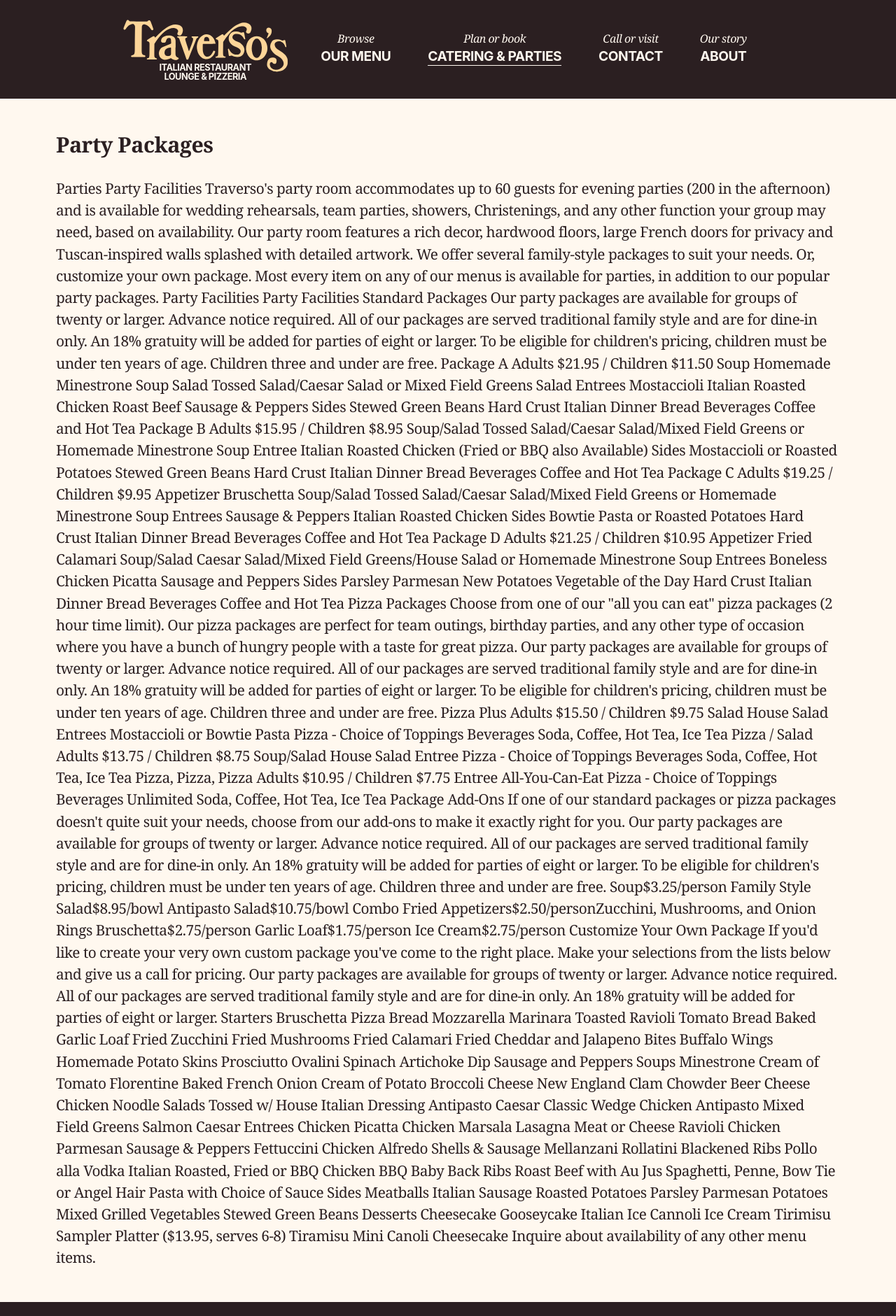
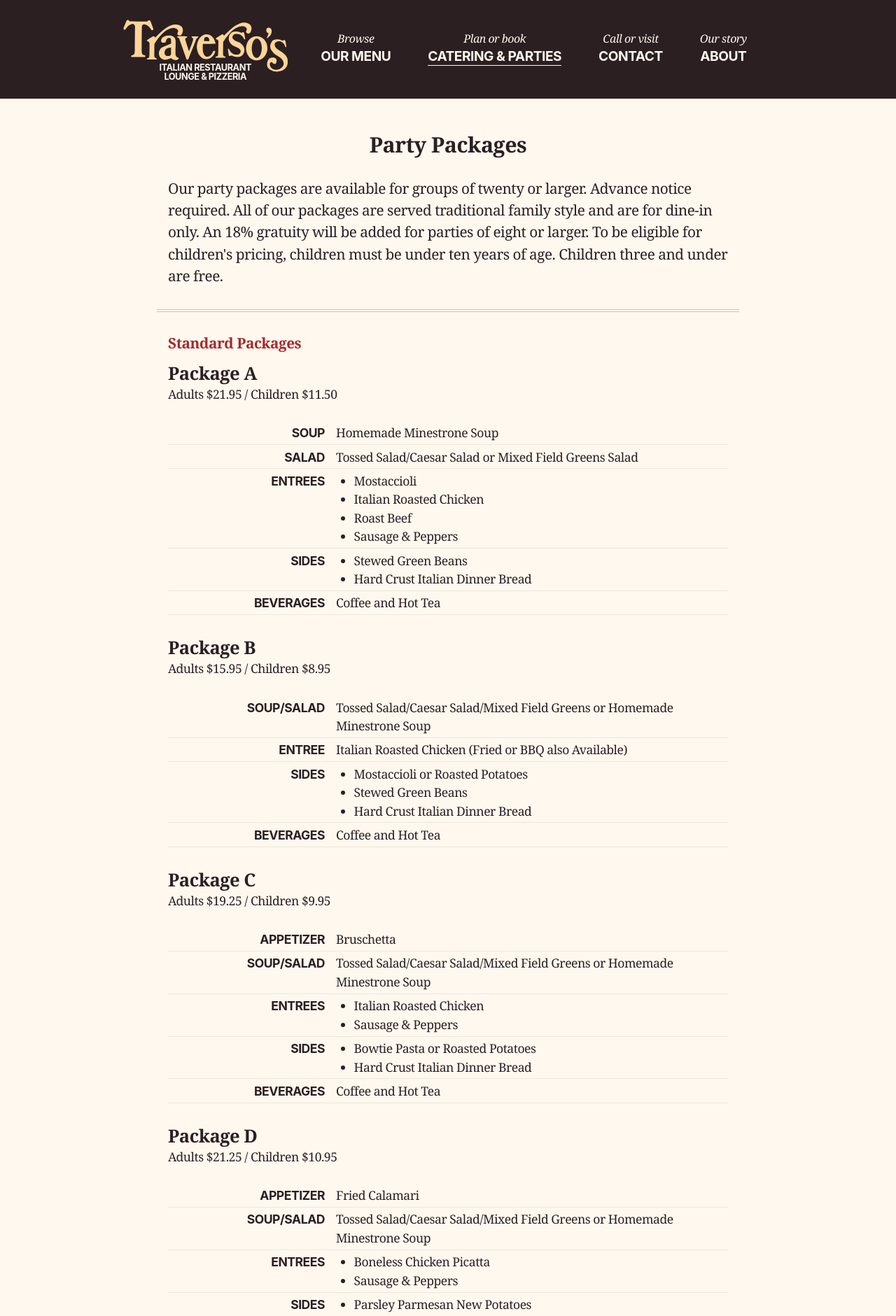
Before and after one commit to traversos/traversos.github.io, a Jekyll site: the page built from events/parties/index.html, in a window 1280 px wide. Shown: the top 1881 px of the page at 70% size. Built offline with Jekyll 4.4.1, drawn with Linux system fonts in a browser that asks for light colours; nearby versions of some CDN libraries; some of the changed text lies outside the part shown.

Commit message:
Party packages WIP

```diff
--- a/assets/stylesheets/style.scss
+++ b/assets/stylesheets/style.scss
@@ -371,7 +371,7 @@
 
   th, td {
     padding-right: 1rem;
-    border-bottom: 1px solid rgba(0,0,0,0.1);
+    border-bottom: 1px solid rgba(0,0,0,0.07);
   }
 }
 
@@ -452,6 +452,12 @@
   }
 }
 
+// PARTY PACKAGES
+.menu__item--packages th {
+  width: 30%;
+  text-align: right;
+}
+
 // CONTACT PAGE
 .contact {
   max-width: 50rem;
--- a/events/parties/index.html
+++ b/events/parties/index.html
@@ -2,98 +2,218 @@
 title: "Catering and Parties | Traverso’s Restaurant"
 layout: home
 ---
-<section class="page-content parties">
+<section class="page-content page-content--max-width  parties">
   <header>
-    <h1>
-      Party Packages
-    </h1>
+    <h1 class="centered">Party Packages</h1>
   </header>
   <article>
-Parties
-Party Facilities
-Traverso's party room accommodates up to 60 guests for evening parties (200 in the afternoon) and is available for wedding rehearsals, team parties, showers, Christenings, and any other function your group may need, based on availability.
-Our party room features a rich decor, hardwood floors, large French doors for privacy and Tuscan-inspired walls splashed with detailed artwork.
-We offer several family-style packages to suit your needs. Or, customize your own package. Most every item on any of our menus is available for parties, in addition to our popular party packages.
-
- Party Facilities Party Facilities
-
-
-Standard Packages
-Our party packages are available for groups of twenty or larger. Advance notice required. All of our packages are served traditional family style and are for dine-in only. An 18% gratuity will be added for parties of eight or larger. To be eligible for children's pricing, children must be under ten years of age.  Children three and under are free.
-Package A
-Adults $21.95 / Children $11.50
-Soup  Homemade Minestrone Soup
-Salad Tossed Salad/Caesar Salad or Mixed Field Greens Salad
-Entrees
-Mostaccioli
-Italian Roasted Chicken
-Roast Beef
-Sausage & Peppers
-Sides
-Stewed Green Beans
-Hard Crust Italian Dinner Bread
-Beverages Coffee and Hot Tea
-Package B
-Adults $15.95 / Children $8.95
-Soup/Salad  Tossed Salad/Caesar Salad/Mixed Field Greens or Homemade Minestrone Soup
-Entree
-Italian Roasted Chicken (Fried or BBQ also Available)
-Sides
-Mostaccioli or Roasted Potatoes
-Stewed Green Beans
-Hard Crust Italian Dinner Bread
-Beverages Coffee and Hot Tea
-Package C
-Adults $19.25 / Children $9.95
-Appetizer Bruschetta
-Soup/Salad  Tossed Salad/Caesar Salad/Mixed Field Greens or Homemade Minestrone Soup
-Entrees
-Sausage & Peppers
-Italian Roasted Chicken
-Sides
-Bowtie Pasta or Roasted Potatoes
-Hard Crust Italian Dinner Bread
-Beverages Coffee and Hot Tea
-Package D
-Adults $21.25 / Children $10.95
-Appetizer Fried Calamari
-Soup/Salad  Caesar Salad/Mixed Field Greens/House Salad or Homemade Minestrone Soup
-Entrees
-Boneless Chicken Picatta
-Sausage and Peppers
-Sides
-Parsley Parmesan New Potatoes
-Vegetable of the Day
-Hard Crust Italian Dinner Bread
-Beverages Coffee and Hot Tea
-
-
-Pizza Packages
-Choose from one of our "all you can eat" pizza packages (2 hour time limit). Our pizza packages are perfect for team outings, birthday parties, and any other type of occasion where you have a bunch of hungry people with a taste for great pizza.
-Our party packages are available for groups of twenty or larger. Advance notice required. All of our packages are served traditional family style and are for dine-in only. An 18% gratuity will be added for parties of eight or larger. To be eligible for children's pricing, children must be under ten years of age. Children three and under are free.
-Pizza Plus
-Adults $15.50 / Children $9.75
-Salad House Salad
-Entrees
-Mostaccioli or Bowtie Pasta
-Pizza - Choice of Toppings
-Beverages Soda, Coffee, Hot Tea, Ice Tea
-Pizza / Salad
-Adults $13.75 / Children $8.75
-Soup/Salad  House Salad
-Entree
-Pizza - Choice of Toppings
-Beverages Soda, Coffee, Hot Tea, Ice Tea
-Pizza, Pizza, Pizza
-Adults $10.95 / Children $7.75
-Entree
-All-You-Can-Eat Pizza - Choice of Toppings
-Beverages Unlimited Soda, Coffee, Hot Tea, Ice Tea
-
-
-Package Add-Ons
-If one of our standard packages or pizza packages doesn't quite suit your needs, choose from our add-ons to make it exactly right for you.
-Our party packages are available for groups of twenty or larger. Advance notice required. All of our packages are served traditional family style and are for dine-in only. An 18% gratuity will be added for parties of eight or larger. To be eligible for children's pricing, children must be under ten years of age. Children three and under are free.
+    <p>Our party packages are available for groups of twenty or larger. Advance notice required. All of our packages are served traditional family style and are for dine-in only. An 18% gratuity will be added for parties of eight or larger. To be eligible for children's pricing, children must be under ten years of age.  Children three and under are free.</p>
+    <hr>
+    <h3>Standard Packages</h3>
+    <section class="menu__section">
+      <h2 class="flush"><a name="salads"></a>Package A</h2>
+      <p>Adults $21.95 / Children $11.50</p>
+      <table class="menu__item menu__item--table menu__item--packages">
+        <tr>
+          <th><h4>Soup</h4></th>
+          <td>Homemade Minestrone Soup</td>
+        </tr>
+        <tr>
+          <th><h4>Salad</h4></th>
+          <td>Tossed Salad/Caesar Salad or Mixed Field Greens Salad</td>
+        </tr>
+        <tr>
+          <th><h4>Entrees</h4></th>
+          <td>
+            <ul class="flush">
+              <li>Mostaccioli</li>
+              <li>Italian Roasted Chicken</li>
+              <li>Roast Beef</li>
+              <li>Sausage &amp; Peppers</li>
+            </ul>
+          </td>
+        </tr>
+        <tr>
+          <th><h4>Sides</h4></th>
+          <td>
+            <ul class="flush">
+              <li>Stewed Green Beans</li>
+              <li>Hard Crust Italian Dinner Bread</li>
+            </ul>
+          </td>
+        </tr>
+        <tr>
+          <th><h4>Beverages</h4></th>
+          <td>Coffee and Hot Tea</td>
+        </tr>
+      </table>
+    </section>
+    <section class="menu__section">
+      <h2 class="flush"><a name="salads"></a>Package B</h2>
+      <p>Adults $15.95 / Children $8.95</p>
+      <table class="menu__item menu__item--table menu__item--packages">
+        <tr>
+          <th><h4>Soup/Salad</h4></th>
+          <td>Tossed Salad/Caesar Salad/Mixed Field Greens or Homemade Minestrone Soup</td>
+        </tr>
+        <tr>
+          <th><h4>Entree</h4></th>
+          <td>Italian Roasted Chicken (Fried or BBQ also Available)</td>
+        </tr>
+        <tr>
+          <th><h4>Sides</h4></th>
+          <td>
+            <ul class="flush">
+              <li>Mostaccioli or Roasted Potatoes</li>
+              <li>Stewed Green Beans</li>
+              <li>Hard Crust Italian Dinner Bread</li>
+            </ul>
+          </td>
+        </tr>
+        <tr>
+          <th><h4>Beverages</h4></th>
+          <td>Coffee and Hot Tea</td>
+        </tr>
+      </table>
+    </section>
+    <section class="menu__section">
+      <h2 class="flush"><a name="salads"></a>Package C</h2>
+      <p>Adults $19.25 / Children $9.95</p>
+      <table class="menu__item menu__item--table menu__item--packages">
+        <tr>
+          <th><h4>Appetizer</h4></th>
+          <td>Bruschetta</td>
+        </tr>
+        <tr>
+          <th><h4>Soup/Salad</h4></th>
+          <td>Tossed Salad/Caesar Salad/Mixed Field Greens or Homemade Minestrone Soup</td>
+        </tr>
+        <tr>
+          <th><h4>Entrees</h4></th>
+          <td>
+            <ul class="flush">
+              <li>Italian Roasted Chicken</li>
+              <li>Sausage &amp; Peppers</li>
+            </ul>
+          </td>
+        </tr>
+        <tr>
+          <th><h4>Sides</h4></th>
+          <td>
+            <ul class="flush">
+              <li>Bowtie Pasta or Roasted Potatoes</li>
+              <li>Hard Crust Italian Dinner Bread</li>
+            </ul>
+          </td>
+        </tr>
+        <tr>
+          <th><h4>Beverages</h4></th>
+          <td>Coffee and Hot Tea</td>
+        </tr>
+      </table>
+    </section>
+    <section class="menu__section">
+      <h2 class="flush"><a name="salads"></a>Package D</h2>
+      <p>Adults $21.25 / Children $10.95</p>
+      <table class="menu__item menu__item--table menu__item--packages">
+        <tr>
+          <th><h4>Appetizer</h4></th>
+          <td>Fried Calamari</td>
+        </tr>
+        <tr>
+          <th><h4>Soup/Salad</h4></th>
+          <td>Tossed Salad/Caesar Salad/Mixed Field Greens or Homemade Minestrone Soup</td>
+        </tr>
+        <tr>
+          <th><h4>Entrees</h4></th>
+          <td>
+            <ul class="flush">
+              <li>Boneless Chicken Picatta</li>
+              <li>Sausage &amp; Peppers</li>
+            </ul>
+          </td>
+        </tr>
+        <tr>
+          <th><h4>Sides</h4></th>
+          <td>
+            <ul class="flush">
+              <li>Parsley Parmesan New Potatoes</li>
+              <li>Vegetable of the Day</li>
+              <li>Hard Crust Italian Dinner Bread</li>
+            </ul>
+          </td>
+        </tr>
+        <tr>
+          <th><h4>Beverages</h4></th>
+          <td>Coffee and Hot Tea</td>
+        </tr>
+      </table>
+    </section>
+    <hr>
+    <h3>Pizza Packages</h3>
+    <p>Choose from one of our "all you can eat" pizza packages (2 hour time limit). Our pizza packages are perfect for team outings, birthday parties, and any other type of occasion where you have a bunch of hungry people with a taste for great pizza.</p>
+    <section class="menu__section">
+      <h2 class="flush"><a name="salads"></a>Pizza Plus</h2>
+      <p>Adults $15.50 / Children $9.75</p>
+      <table class="menu__item menu__item--table menu__item--packages">
+        <tr>
+          <th><h4>Salad</h4></th>
+          <td>House Salad</td>
+        </tr>
+        <tr>
+          <th><h4>Entrees</h4></th>
+          <td>
+            <ul class="flush">
+              <li>Mostaccioli or Bowtie Pasta</li>
+              <li>Pizza - Choice of Toppings</li>
+            </ul>
+          </td>
+        </tr>
+        <tr>
+          <th><h4>Beverages</h4></th>
+          <td>Soda, Coffee, Hot Tea, Ice Tea</td>
+        </tr>
+      </table>
+    </section>
+    <section class="menu__section">
+      <h2 class="flush"><a name="salads"></a>Pizza / Salad</h2>
+      <p>Adults $13.75 / Children $8.75</p>
+      <table class="menu__item menu__item--table menu__item--packages">
+        <tr>
+          <th><h4>Salad</h4></th>
+          <td>House Salad</td>
+        </tr>
+        <tr>
+          <th><h4>Entree</h4></th>
+          <td>
+            <ul class="flush">
+              <li>Pizza - Choice of Toppings</li>
+            </ul>
+          </td>
+        </tr>
+        <tr>
+          <th><h4>Beverages</h4></th>
+          <td>Soda, Coffee, Hot Tea, Ice Tea</td>
+        </tr>
+      </table>
+    </section>
+    <section class="menu__section">
+      <h2 class="flush"><a name="salads"></a>Pizza, Pizza, Pizza</h2>
+      <p>Adults $10.95 / Children $7.75</p>
+      <table class="menu__item menu__item--table menu__item--packages">
+        <tr>
+          <th><h4>Entree</h4></th>
+          <td>All-You-Can-Eat Pizza - Choice of Toppings</td>
+        </tr>
+        <tr>
+          <th><h4>Beverages</h4></th>
+          <td>Soda, Coffee, Hot Tea, Ice Tea</td>
+        </tr>
+      </table>
+    </section>
+    <hr>
+    <h3>Package Add-Ons</h3>
+    <p>If one of our standard packages or pizza packages doesn't quite suit your needs, choose from our add-ons to make it exactly right for you.</p>
 Soup$3.25/person
 Family Style Salad$8.95/bowl
 Antipasto Salad$10.75/bowl
```
